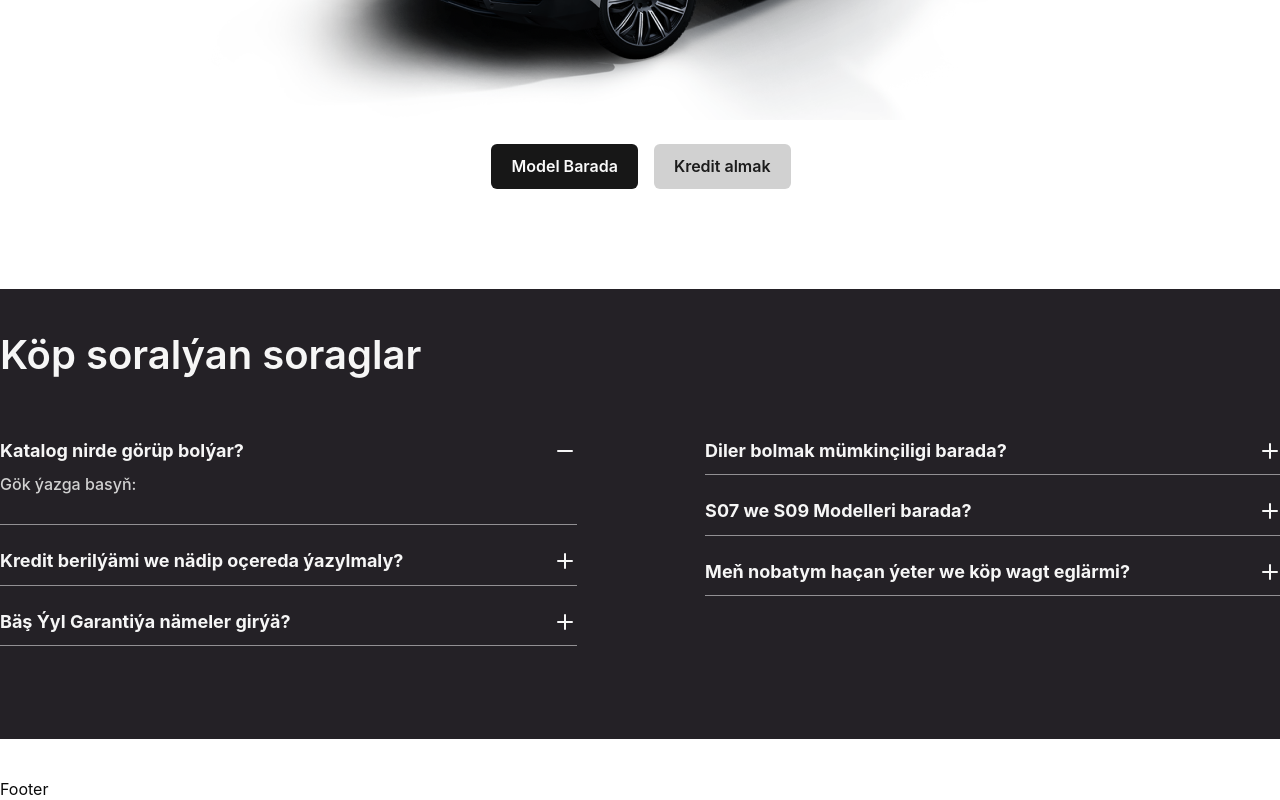
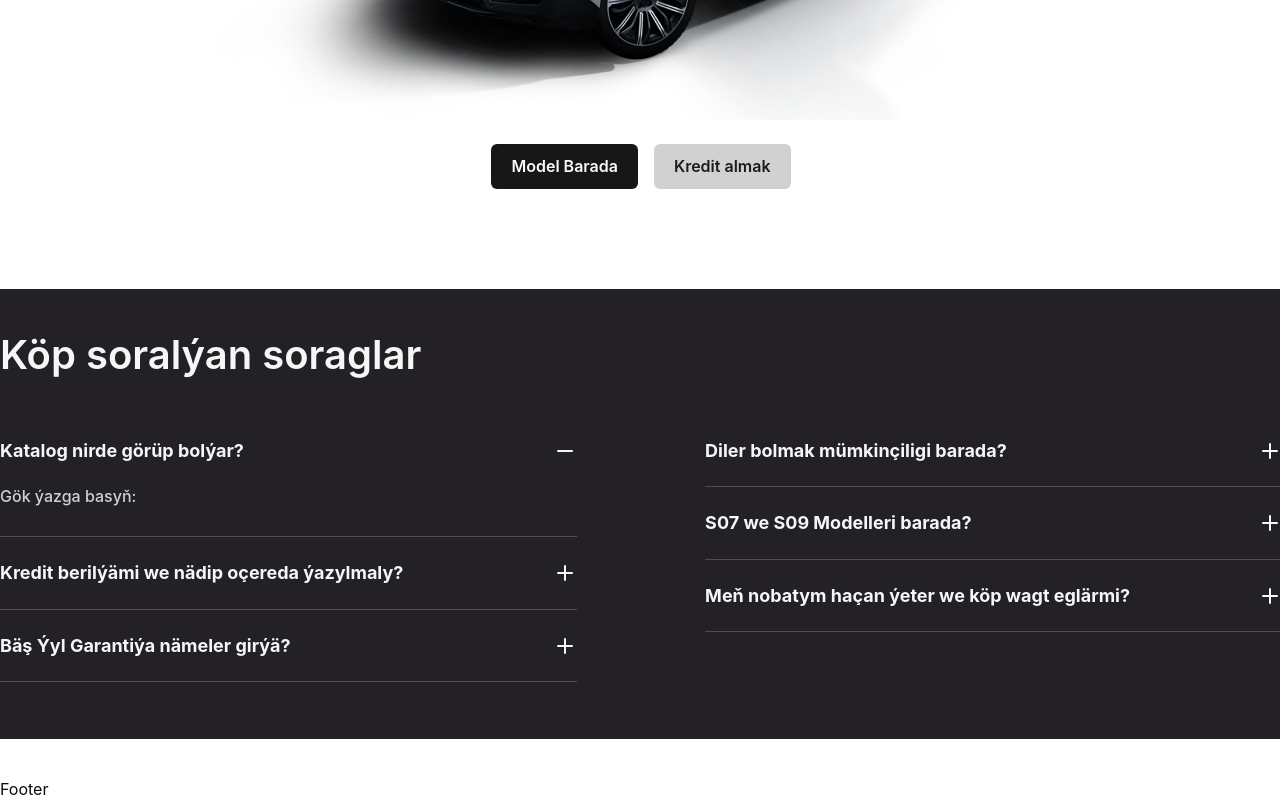
Before and after one commit to batyr-Ashyrberdiyev/jetour-react, a React (Vite) app: page / in a window 1280 px wide. Shown: the part 1295-2095 px from the top of the page. Built offline with nearby package versions, Linux system fonts and the light colour scheme.

Commit message:
changed styles

```diff
--- a/src/components/ui/custom-accordion.tsx
+++ b/src/components/ui/custom-accordion.tsx
@@ -21,10 +21,10 @@ const CustomAccordion = ({
       animate={active ? { paddingBottom: 25 } : {}}
       transition={{ ease: [0.55, 0, 0.1, 1] }}
       onClick={() => setActive(id)}
-      className="border-b border-white/50 overflow-hidden"
+      className="border-b border-white/20 overflow-hidden"
     >
       <div className="flex items-center relative cursor-pointer justify-between">
-        <h3 className="pb-3 font-bold text-[18px] leading-[130%]">
+        <h3 className="pb-6 font-bold text-[18px] leading-[130%]">
           {question}
         </h3>
 
```
